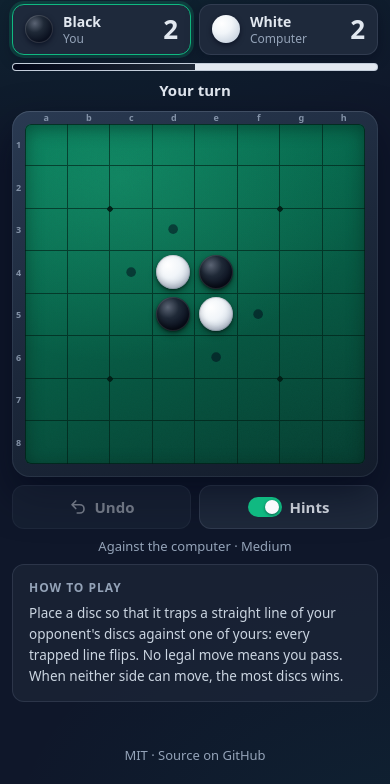
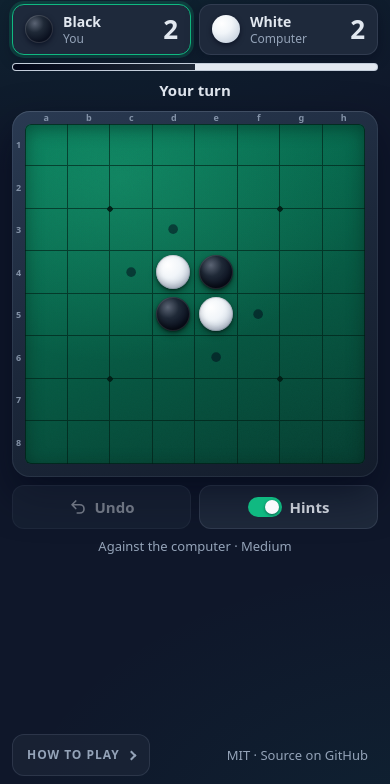
Before and after one commit to celaldrg/reversi, a website with bundled scripts: page index.html in a window 390 px wide. Shown: the part 60-844 px from the top of the page. Built offline with nearby package versions, Linux system fonts and the light colour scheme.

Commit message:
Fold the help on phones and leave arrow keys to links

```diff
--- a/index.html
+++ b/index.html
@@ -67,15 +67,19 @@
 
     <p class="info" id="info">Against the computer · Medium</p>
 
-    <section class="help" aria-labelledby="help-title">
-      <h2 id="help-title" data-i18n="helpTitle">How to play</h2>
-      <p data-i18n="helpRules">Place a disc so that it traps a straight line of your opponent's discs against one of yours: every trapped line flips. No legal move means you pass. When neither side can move, the most discs wins.</p>
-      <p class="help-keys" data-i18n="helpKeys">Keyboard: arrow keys move, Enter places a disc, U undoes, H toggles hints, N starts a new game.</p>
-    </section>
+    <div class="app-end">
+      <details class="help" id="help">
+        <summary><h2 data-i18n="helpTitle">How to play</h2></summary>
+        <div class="help-body">
+          <p data-i18n="helpRules">Place a disc so that it traps a straight line of your opponent's discs against one of yours: every trapped line flips. No legal move means you pass. When neither side can move, the most discs wins.</p>
+          <p class="help-keys" data-i18n="helpKeys">Keyboard: arrow keys move, Enter places a disc, U undoes, H toggles hints, N starts a new game.</p>
+        </div>
+      </details>
 
-    <footer class="footer">
-      <a href="https://github.com/celaldrg/reversi" data-i18n="footer">MIT · Source on GitHub</a>
-    </footer>
+      <footer class="footer">
+        <a href="https://github.com/celaldrg/reversi" data-i18n="footer">MIT · Source on GitHub</a>
+      </footer>
+    </div>
   </div>
 
   <dialog class="setup" id="setup" aria-labelledby="setup-title">
--- a/src/main.js
+++ b/src/main.js
@@ -31,6 +31,7 @@ const els = {
   undo: byId('undo'),
   hints: byId('hints'),
   info: byId('info'),
+  help: byId('help'),
   ratio: byId('ratio-black'),
   setup: byId('setup'),
   setupForm: byId('setup-form'),
@@ -52,6 +53,7 @@ const shortcuts = new Map([
   ['h', toggleHints],
   ['n', openSetup],
 ]);
+const wideLayout = window.matchMedia('(orientation: landscape) and (min-width: 600px)');
 let toastTimer = 0;
 
 /** Settings of the last game started, keeping only the known fields. */
@@ -238,13 +240,19 @@ function handleKey(event) {
   }
 }
 
+/** The help is open beside the board on wide layouts and folded under it on narrow ones. */
+function syncHelp() {
+  els.help.open = wideLayout.matches;
+}
+
 /**
  * A board key pressed while the focus is elsewhere (on the board the view
  * handles it first and marks it handled): any arrow key, or Enter / Space
  * while nothing has the focus, since a focused button needs those two itself.
+ * Arrows on a focused link or the help toggle keep scrolling the page.
  */
 function wantsBoard({ key, target }) {
-  if (String(key).startsWith('Arrow')) return true;
+  if (String(key).startsWith('Arrow')) return !target.closest?.('a, summary');
   const nothingFocused = target === document.body || target === document.documentElement;
   return nothingFocused && (key === 'Enter' || key === ' ');
 }
@@ -260,6 +268,9 @@ els.setup.addEventListener('click', (event) => {
   if (event.target === els.setup) els.setup.close(); // a click on the backdrop
 });
 document.addEventListener('keydown', handleKey);
+wideLayout.addEventListener('change', syncHelp);
+
+syncHelp();
 
 translatePage();
 commit(ui.game, 'none');
--- a/style.css
+++ b/style.css
@@ -65,8 +65,8 @@ body {
 .app {
   display: grid;
   grid-template-columns: minmax(0, 1fr);
-  grid-template-rows: auto auto auto auto auto auto auto 1fr;
-  grid-template-areas: "top" "score" "status" "board" "controls" "info" "help" "foot";
+  grid-template-rows: auto auto auto auto auto auto 1fr;
+  grid-template-areas: "top" "score" "status" "board" "controls" "info" "end";
   gap: 8px;
   width: 100%;
   max-width: calc(640px + var(--pad-left) + var(--pad-right));
@@ -633,20 +633,53 @@ body {
 .help {
   grid-area: help;
   align-self: start;
-  padding: 14px 16px;
   border: 1px solid var(--border);
   border-radius: var(--radius);
   background: rgba(30, 41, 59, 0.6);
 }
 
+.help summary {
+  display: flex;
+  align-items: center;
+  gap: 8px;
+  min-height: 40px;
+  padding: 0 14px;
+  border-radius: var(--radius);
+  cursor: pointer;
+  list-style: none;
+  transition: color var(--t-ui) ease;
+}
+
+.help summary::-webkit-details-marker { display: none; }
+
+.help summary::after {
+  content: "";
+  width: 7px;
+  height: 7px;
+  margin-left: auto;
+  border-right: 2px solid var(--muted);
+  border-bottom: 2px solid var(--muted);
+  transform: rotate(-45deg);
+  transition: transform var(--t-ui) ease;
+}
+
+.help[open] summary::after { transform: rotate(45deg); }
+
+.help summary:focus-visible {
+  outline: 2px solid var(--accent-bright);
+  outline-offset: 2px;
+}
+
 .help h2 {
-  margin: 0 0 6px;
+  margin: 0;
   color: var(--muted);
   font-size: 12px;
   font-weight: 700;
   letter-spacing: 0.08em;
   text-transform: uppercase;
 }
+
+.help-body { padding: 0 16px 14px; }
 
 .help p {
   margin: 0;
@@ -816,6 +849,22 @@ body {
   margin-top: 4px;
 }
 
+/* ---------- One column: the help folds up beside the footer, and opens above it ---------- */
+
+.app-end {
+  grid-area: end;
+  align-self: end;
+  display: flex;
+  flex-wrap: wrap;
+  align-items: flex-end;
+  gap: 8px;
+}
+
+.app-end .help { margin-bottom: max(8px, env(safe-area-inset-bottom)); }
+.app-end .help[open] { flex-basis: 100%; margin-bottom: 0; }
+.app-end .footer { margin-left: auto; }
+.app-end .help[open] + .footer { flex-basis: 100%; margin-left: 0; }
+
 /* ---------- Wide layouts: board on the left, panel on the right ---------- */
 
 @media (orientation: landscape) and (min-width: 600px) {
@@ -842,6 +891,9 @@ body {
     width: min(640px, calc(100dvh - 150px), calc(100vw - var(--pad-left) - var(--pad-right) - var(--gap) - var(--side-min)));
   }
 
+  .app-end { display: contents; }
+  .app-end .help { margin-bottom: 0; }
+  .app-end .footer { margin: 0; }
   .scoreboard { grid-template-columns: minmax(0, 1fr); }
   .status { justify-content: flex-start; text-align: left; }
   .info { text-align: left; }
```
Also changed, not shown: docs/screenshot.png.
